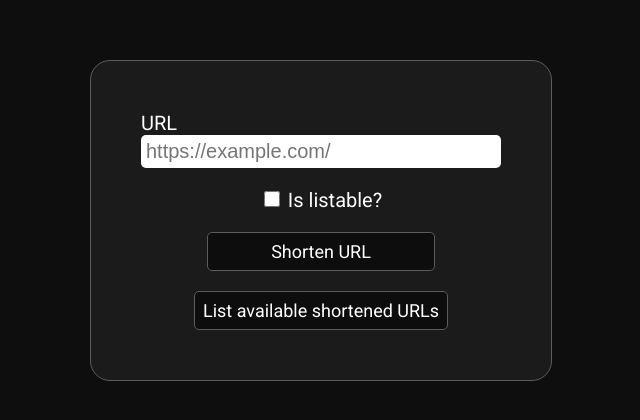
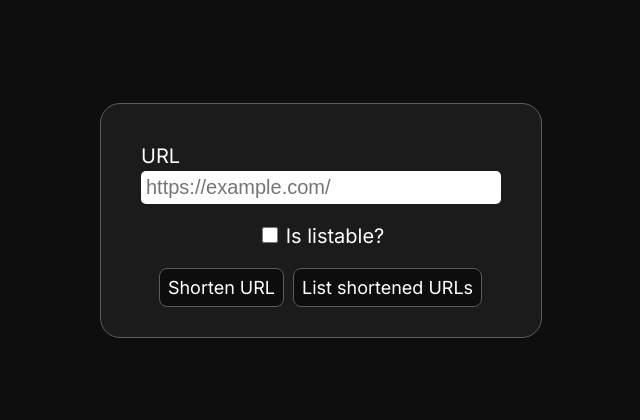
Before and after one commit to aloima/urlshortener-frontend, an Angular app: page / in a window 1280 px wide. Shown: the part 180-600 px from the top of the page, without its empty margins (319-959 px from the left). Built offline with nearby package versions, Linux system fonts and the light colour scheme.

Commit message:
feat: change design of home page

```diff
--- a/src/app/app.css
+++ b/src/app/app.css
@@ -1,10 +1,10 @@
 div.container {
-  padding: 40px;
+  padding: 30px;
   background: #1b1b1b;
   display: flex;
   justify-content: center;
   border-radius: 20px;
   border: 1px solid #5c5c5c;
   color: white;
-  font-family: "Roboto";
+  font-family: "Inter";
 }
--- a/src/index.html
+++ b/src/index.html
@@ -5,7 +5,7 @@
     <title>URL Shortener</title>
     <base href="/">
     <meta name="viewport" content="width=device-width, initial-scale=1">
-    <link rel="stylesheet" href="https://fonts.googleapis.com/css?family=Roboto:300,400,500,700">
+    <link rel="stylesheet" href="https://fonts.googleapis.com/css?family=Inter">
   </head>
 
   <body>
--- a/src/routes/Home/home.css
+++ b/src/routes/Home/home.css
@@ -32,11 +32,17 @@ input[type="url"]:focus {
 div.url-input > label {
   display: block;
   font-size: 20px;
+  margin-bottom: 3px;
 }
 
 div.listable-input > input[type="checkbox"] {
   width: 16px;
   height: 16px;
+  accent-color: #0e0e0e;
+}
+
+div.listable-input > input[type="checkbox"]:checked {
+  outline: 1px solid rgb(182, 182, 182);
 }
 
 div.listable-input > label {
@@ -60,3 +66,13 @@ div.home > ul > li {
 div.home > p {
   font-size: 20px;
 }
+
+div.home > div.buttons {
+  margin: 0;
+  margin-top: 10px;
+}
+
+div.home > div.buttons > * {
+  margin: 0px 5px 0px 4px;
+  width: auto;
+}
--- a/src/routes/Home/home.html
+++ b/src/routes/Home/home.html
@@ -16,8 +16,10 @@
       <input [(ngModel)]="listable" id="listable" type="checkbox" />
     </div>
 
-    <button id="shorten" (click)="shortenURL()">Shorten URL</button>
-    <a class="button" href="/list">List available shortened URLs</a>
+    <div class="buttons">
+      <button id="shorten" (click)="shortenURL()">Shorten URL</button>
+      <a class="button" href="/list">List shortened URLs</a>
+    </div>
   </div>
 </ng-template>
 
--- a/src/styles.css
+++ b/src/styles.css
@@ -19,11 +19,11 @@ root {
 button {
   padding: 8px;
   font-size: 18px;
-  font-family: "Roboto";
+  font-family: "Inter";
   width: 60%;
   background: #0d0d0d;
   border: 1px solid #5c5c5c;
-  border-radius: 5px;
+  border-radius: 8px;
   color: white;
   transition: all 0.3s ease-out;
 }
@@ -36,7 +36,7 @@ a.button, a.button-small {
   text-decoration: none;
   color: white;
   background: #0d0d0d;
-  border-radius: 5px;
+  border-radius: 8px;
   border: 1px solid #5c5c5c;
   transition: all 0.3s ease-out;
 }
@@ -48,6 +48,7 @@ a.button:hover, a.button-small:hover {
 a.button {
   font-size: 18px;
   padding: 8px;
+  text-align: center;
 }
 
 a.button-small {
@@ -58,7 +59,7 @@ a.button-small {
 p.error {
   background-color: rgb(163, 0, 0);
   padding: 8px;
-  border-radius: 4px;
+  border-radius: 6px;
   border: 1px solid #5c5c5c;
   font-size: 16px !important;
 }
```
